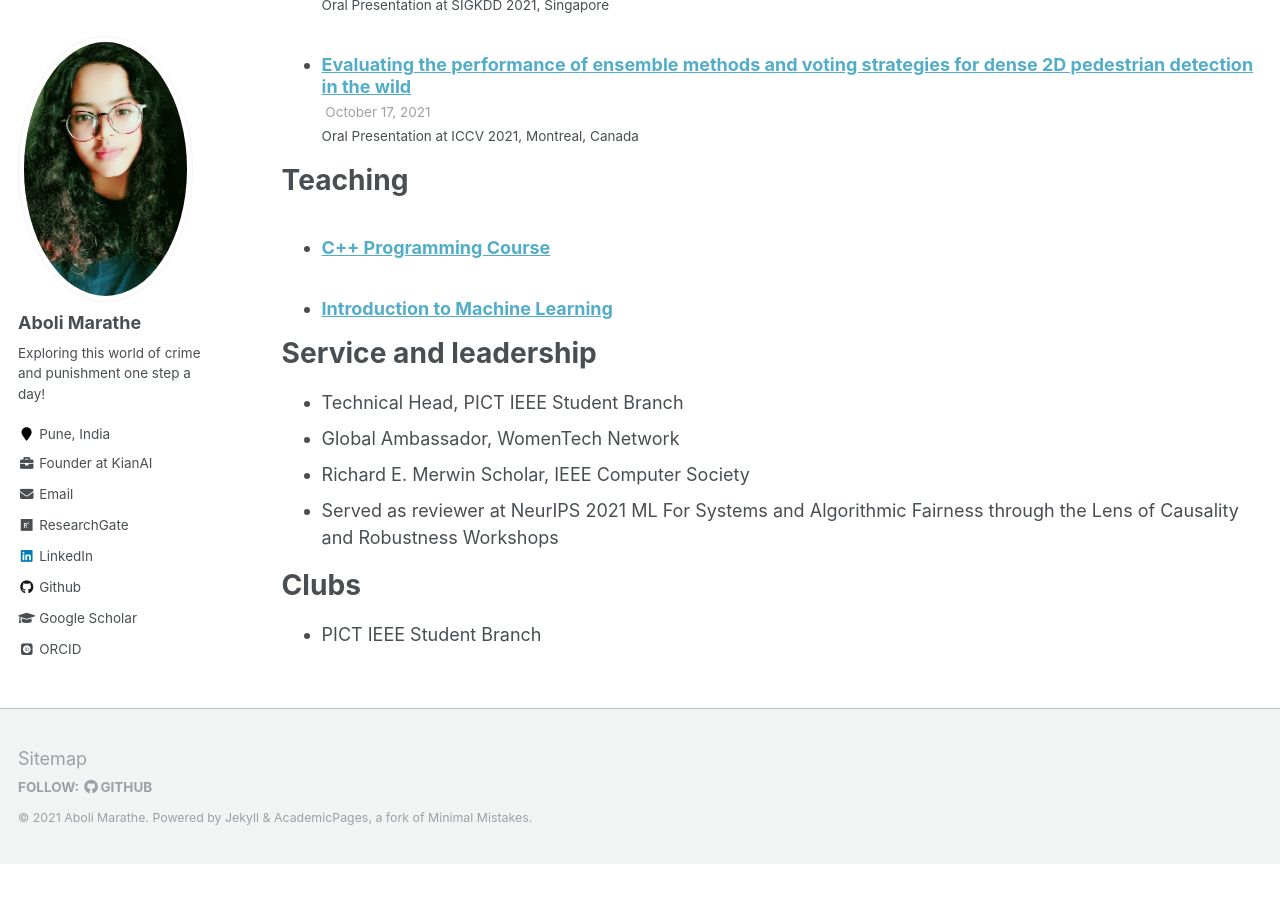
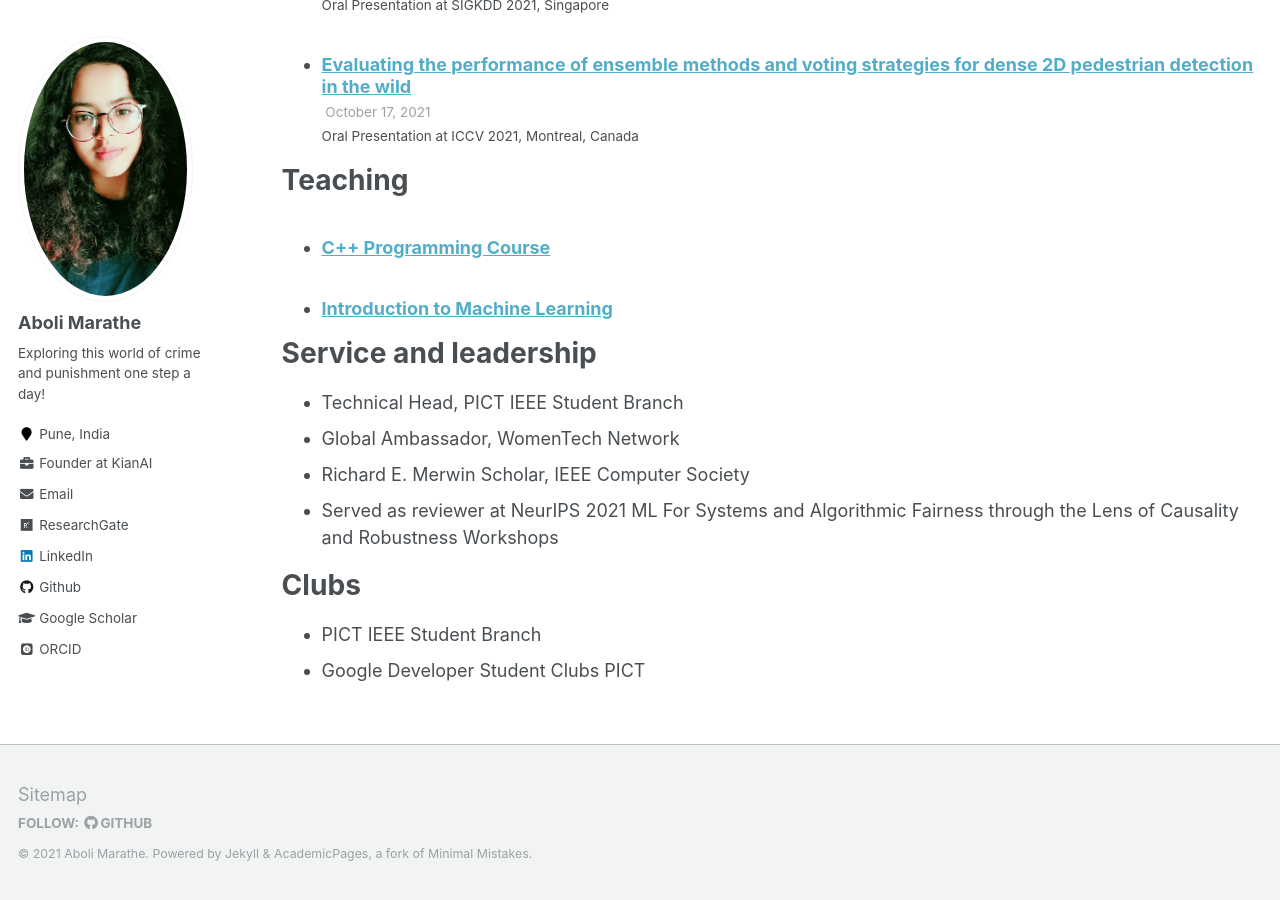
Before and after one commit to Infernolia/Infernolia.github.io, a Jekyll site: the page built from _pages/cv.md, in a window 1280 px wide and 900 px high, scrolled down 3495 px. Built offline with Jekyll 4.4.1, drawn with Linux system fonts in a browser that asks for light colours; some web fonts are replaced; before the commit the page ends 4359 px from its top, so only the background shows below that.

Commit message:
Update cv.md

```diff
--- a/_pages/cv.md
+++ b/_pages/cv.md
@@ -91,3 +91,4 @@ Clubs
 ======
 
 * PICT IEEE Student Branch
+* Google Developer Student Clubs PICT
```
